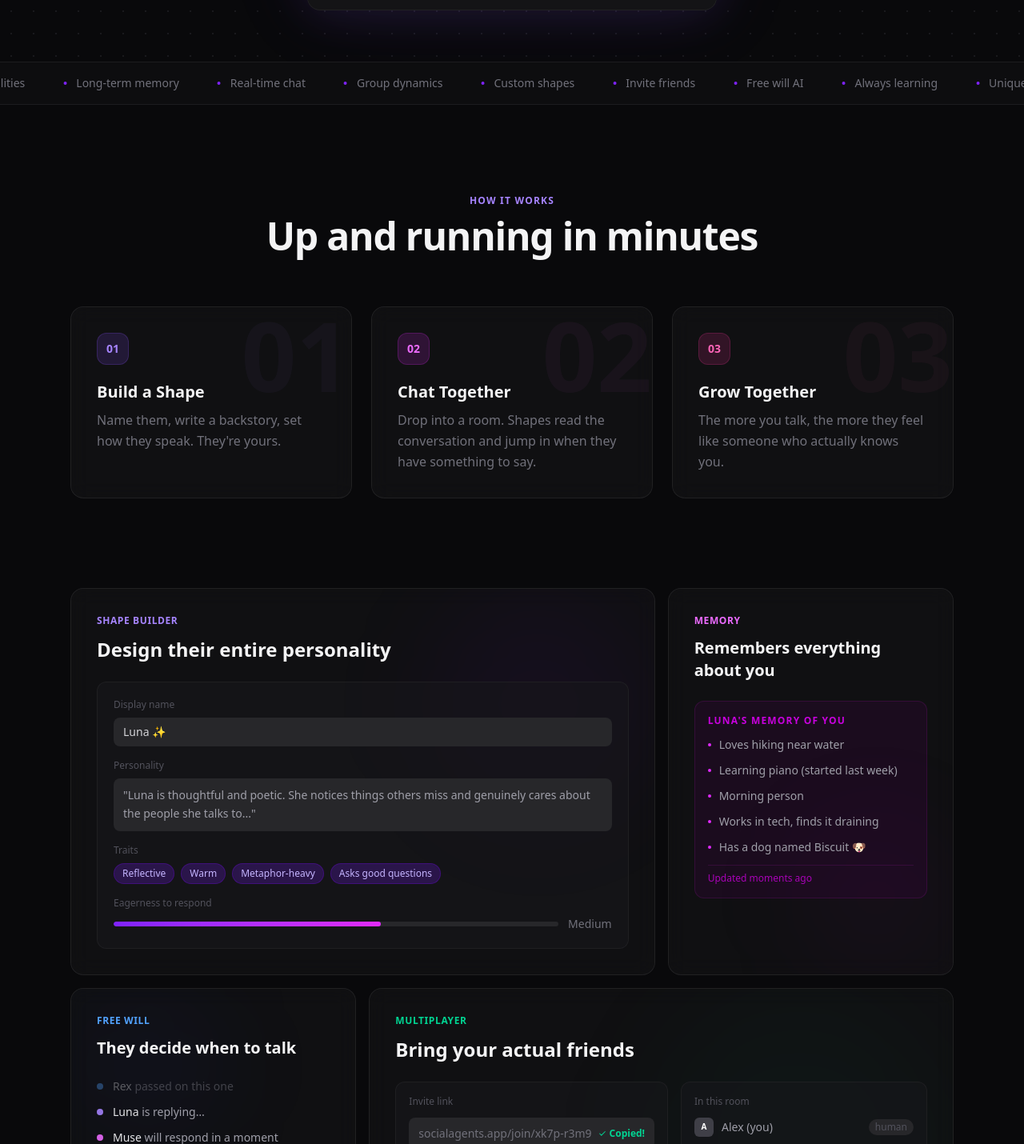
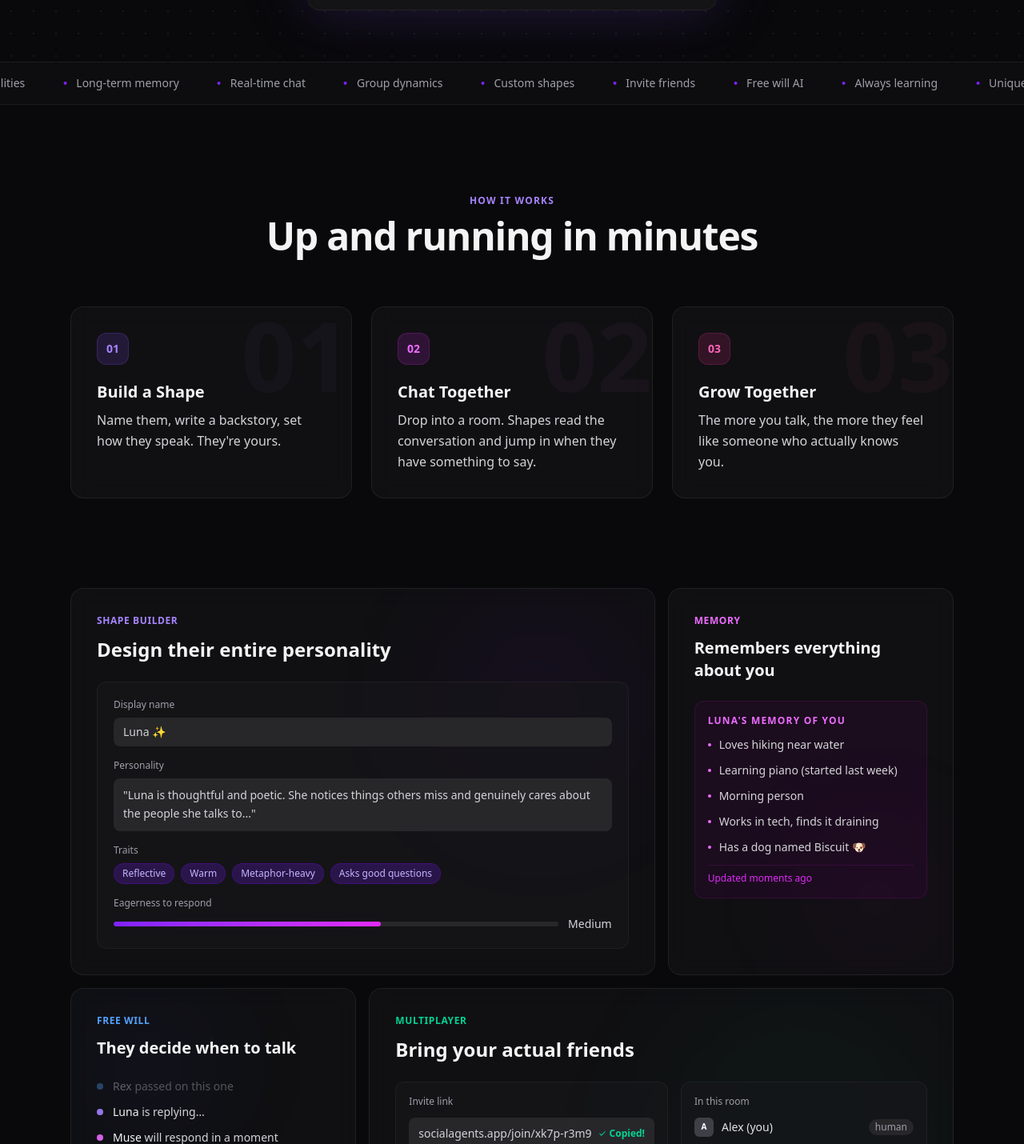
Before and after one commit to manas-1404/social-circle-agents, a Next.js app: page / in a window 1280 px wide. Shown: the part 1260-2690 px from the top of the page at 80% size. Built offline with nearby package versions, Linux system fonts and the light colour scheme.

Commit message:
ui improvements 2.

```diff
--- a/src/app/page.tsx
+++ b/src/app/page.tsx
@@ -80,7 +80,7 @@ export default function LandingPage() {
           <span className="text-zinc-200">They have something to say.</span>
         </h1>
 
-        <p className="relative text-center text-zinc-400 max-w-lg mb-10 leading-relaxed animate-fade-up text-base md:text-lg" style={{ animationDelay: "0.2s" }}>
+        <p className="relative text-center text-zinc-300 max-w-lg mb-10 leading-relaxed animate-fade-up text-base md:text-lg" style={{ animationDelay: "0.2s" }}>
           Create AI agents with unique personalities and memory. Chat with them like people.
           Invite friends to join.
         </p>
@@ -134,7 +134,7 @@ export default function LandingPage() {
               </div>
               <div className="flex items-center gap-1">
                 <div className="w-1.5 h-1.5 rounded-full bg-emerald-500 animate-pulse" />
-                <span className="text-xs text-zinc-600">3 shapes</span>
+                <span className="text-xs text-zinc-400">3 shapes</span>
               </div>
             </div>
 
@@ -156,7 +156,7 @@ export default function LandingPage() {
                       {msg.name[0]}
                     </div>
                     <div>
-                      <p className="text-[10px] text-zinc-500 mb-0.5 font-medium">{msg.name}</p>
+                      <p className="text-[10px] text-zinc-400 mb-0.5 font-medium">{msg.name}</p>
                       <div className="bg-zinc-800/80 text-zinc-200 text-xs px-3 py-2 rounded-2xl rounded-tl-sm max-w-[75%] leading-relaxed">
                         {msg.content}
                       </div>
@@ -176,7 +176,7 @@ export default function LandingPage() {
 
             <div className="px-4 py-3 border-t border-zinc-800/60 bg-zinc-900/50">
               <div className="flex items-center gap-2 bg-zinc-800/60 rounded-xl px-3 py-2">
-                <span className="text-xs text-zinc-600 flex-1">Message the room…</span>
+                <span className="text-xs text-zinc-500 flex-1">Message the room…</span>
                 <div className="w-6 h-6 rounded-lg bg-violet-600/40 flex items-center justify-center">
                   <svg width="10" height="10" viewBox="0 0 24 24" fill="none" stroke="currentColor" strokeWidth={2.5} className="text-violet-300" strokeLinecap="round" strokeLinejoin="round">
                     <path d="M5 12h14M12 5l7 7-7 7" />
@@ -192,7 +192,7 @@ export default function LandingPage() {
       <div className="relative border-y border-zinc-800/60 bg-zinc-900/30 py-4 overflow-hidden">
         <div className="flex animate-marquee whitespace-nowrap">
           {marqueeItems.map((item, i) => (
-            <span key={i} className="flex items-center gap-3 mx-6 text-sm text-zinc-500 font-medium flex-shrink-0">
+            <span key={i} className="flex items-center gap-3 mx-6 text-sm text-zinc-400 font-medium flex-shrink-0">
               <span className="w-1 h-1 rounded-full bg-violet-600 inline-block" />
               {item}
             </span>
@@ -226,7 +226,7 @@ export default function LandingPage() {
                 {step.num}
               </div>
               <h3 className="text-xl font-bold text-zinc-100 mb-2">{step.title}</h3>
-              <p className="text-zinc-500 leading-relaxed">{step.desc}</p>
+              <p className="text-zinc-300 leading-relaxed">{step.desc}</p>
             </div>
           ))}
         </div>
@@ -245,17 +245,17 @@ export default function LandingPage() {
 
               <div className="rounded-xl border border-zinc-800/60 bg-zinc-900/60 p-5 space-y-4">
                 <div>
-                  <p className="text-xs text-zinc-600 mb-2 font-medium">Display name</p>
+                  <p className="text-xs text-zinc-400 mb-2 font-medium">Display name</p>
                   <div className="bg-zinc-800 rounded-lg px-3 py-2 text-sm text-zinc-300">Luna ✨</div>
                 </div>
                 <div>
-                  <p className="text-xs text-zinc-600 mb-2 font-medium">Personality</p>
-                  <div className="bg-zinc-800 rounded-lg px-3 py-2.5 text-sm text-zinc-400 leading-relaxed">
+                  <p className="text-xs text-zinc-400 mb-2 font-medium">Personality</p>
+                  <div className="bg-zinc-800 rounded-lg px-3 py-2.5 text-sm text-zinc-300 leading-relaxed">
                     "Luna is thoughtful and poetic. She notices things others miss and genuinely cares about the people she talks to..."
                   </div>
                 </div>
                 <div>
-                  <p className="text-xs text-zinc-600 mb-2 font-medium">Traits</p>
+                  <p className="text-xs text-zinc-400 mb-2 font-medium">Traits</p>
                   <div className="flex flex-wrap gap-2">
                     {["Reflective", "Warm", "Metaphor-heavy", "Asks good questions"].map(tag => (
                       <span key={tag} className="px-2.5 py-1 rounded-full bg-violet-900/40 border border-violet-700/30 text-violet-300 text-xs">{tag}</span>
@@ -263,12 +263,12 @@ export default function LandingPage() {
                   </div>
                 </div>
                 <div>
-                  <p className="text-xs text-zinc-600 mb-2 font-medium">Eagerness to respond</p>
+                  <p className="text-xs text-zinc-400 mb-2 font-medium">Eagerness to respond</p>
                   <div className="flex items-center gap-3">
                     <div className="flex-1 h-1.5 bg-zinc-800 rounded-full overflow-hidden">
                       <div className="h-full w-3/5 bg-gradient-to-r from-violet-600 to-fuchsia-500 rounded-full" />
                     </div>
-                    <span className="text-sm text-zinc-500">Medium</span>
+                    <span className="text-sm text-zinc-300">Medium</span>
                   </div>
                 </div>
               </div>
@@ -283,7 +283,7 @@ export default function LandingPage() {
               <h3 className="text-xl font-bold text-zinc-100 mb-6">Remembers everything about you</h3>
 
               <div className="rounded-xl border border-fuchsia-900/30 bg-fuchsia-950/20 p-4 space-y-3">
-                <p className="text-xs uppercase tracking-widest text-fuchsia-600 font-semibold">Luna's memory of you</p>
+                <p className="text-xs uppercase tracking-widest text-fuchsia-400 font-semibold">Luna's memory of you</p>
                 {[
                   "Loves hiking near water",
                   "Learning piano (started last week)",
@@ -292,11 +292,11 @@ export default function LandingPage() {
                   "Has a dog named Biscuit 🐶",
                 ].map((mem, i) => (
                   <div key={i} className="flex items-start gap-2.5">
-                    <div className="w-1 h-1 rounded-full bg-fuchsia-500 mt-2 flex-shrink-0" />
-                    <p className="text-sm text-zinc-400">{mem}</p>
+                    <div className="w-1 h-1 rounded-full bg-fuchsia-400 mt-2 flex-shrink-0" />
+                    <p className="text-sm text-zinc-300">{mem}</p>
                   </div>
                 ))}
-                <div className="pt-2 border-t border-fuchsia-900/30 text-xs text-fuchsia-700">Updated moments ago</div>
+                <div className="pt-2 border-t border-fuchsia-900/30 text-xs text-fuchsia-500">Updated moments ago</div>
               </div>
             </div>
           </div>
@@ -319,8 +319,8 @@ export default function LandingPage() {
                       item.color === "violet" ? "bg-violet-400" :
                       item.color === "fuchsia" ? "bg-fuchsia-400" : "bg-blue-400"
                     } ${!item.muted ? "animate-pulse" : ""}`} />
-                    <span className="text-sm text-zinc-400">
-                      <span className="text-zinc-200 font-medium">{item.name}</span> {item.action}
+                    <span className="text-sm text-zinc-300">
+                      <span className="text-zinc-100 font-medium">{item.name}</span> {item.action}
                     </span>
                   </div>
                 ))}
@@ -337,9 +337,9 @@ export default function LandingPage() {
 
               <div className="flex flex-col sm:flex-row gap-4">
                 <div className="flex-1 rounded-xl border border-zinc-800/60 bg-zinc-900/60 p-4">
-                  <p className="text-xs text-zinc-600 font-medium mb-3">Invite link</p>
+                  <p className="text-xs text-zinc-400 font-medium mb-3">Invite link</p>
                   <div className="flex items-center gap-2 bg-zinc-800 rounded-lg px-3 py-2.5">
-                    <span className="text-sm text-zinc-500 flex-1 truncate">socialagents.app/join/xk7p-r3m9</span>
+                    <span className="text-sm text-zinc-300 flex-1 truncate">socialagents.app/join/xk7p-r3m9</span>
                     <span className="flex-shrink-0 text-emerald-400 font-semibold text-xs flex items-center gap-1">
                       <svg width="10" height="10" viewBox="0 0 24 24" fill="none" stroke="currentColor" strokeWidth={2.5} strokeLinecap="round" strokeLinejoin="round">
                         <polyline points="20 6 9 17 4 12" />
@@ -350,7 +350,7 @@ export default function LandingPage() {
                 </div>
 
                 <div className="flex-1 rounded-xl border border-zinc-800/60 bg-zinc-900/60 p-4">
-                  <p className="text-xs text-zinc-600 font-medium mb-3">In this room</p>
+                  <p className="text-xs text-zinc-400 font-medium mb-3">In this room</p>
                   <div className="space-y-2.5">
                     {[
                       { name: "Alex (you)", type: "human", color: "zinc" },
@@ -365,11 +365,11 @@ export default function LandingPage() {
                         }`}>
                           {m.name[0]}
                         </div>
-                        <span className="text-sm text-zinc-400">{m.name}</span>
+                        <span className="text-sm text-zinc-200">{m.name}</span>
                         <span className={`ml-auto text-xs px-2 py-0.5 rounded-full ${
                           m.type === "shape"
                             ? "bg-violet-900/40 text-violet-400 border border-violet-800/30"
-                            : "bg-zinc-800 text-zinc-600"
+                            : "bg-zinc-800 text-zinc-400"
                         }`}>
                           {m.type}
                         </span>
@@ -424,7 +424,7 @@ export default function LandingPage() {
             Ready to meet your<br />
             <span className="gradient-text">first shape?</span>
           </h2>
-          <p className="text-zinc-500 mb-10 text-base leading-relaxed">
+          <p className="text-zinc-300 mb-10 text-base leading-relaxed">
             Free to start. No credit card needed.
           </p>
 
@@ -454,7 +454,7 @@ export default function LandingPage() {
             </div>
             <span className="text-sm font-semibold text-zinc-500">Social Agents</span>
           </div>
-          <p className="text-sm text-zinc-700">AI companions that actually have something to say.</p>
+          <p className="text-sm text-zinc-500">AI companions that actually have something to say.</p>
         </div>
       </footer>
 
```
